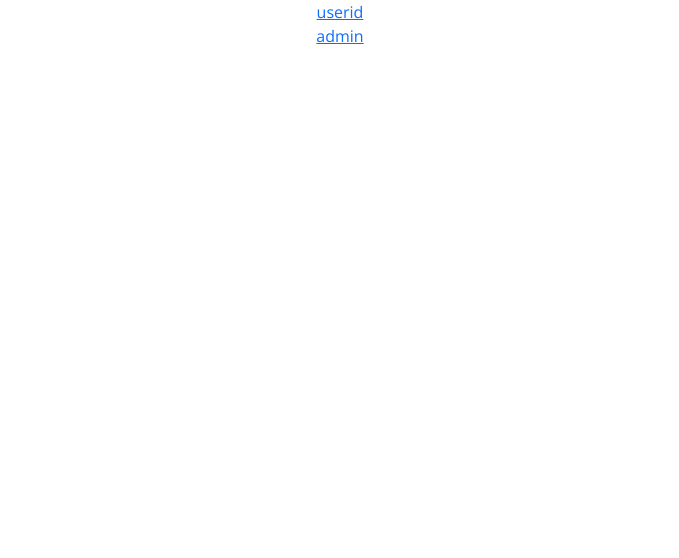
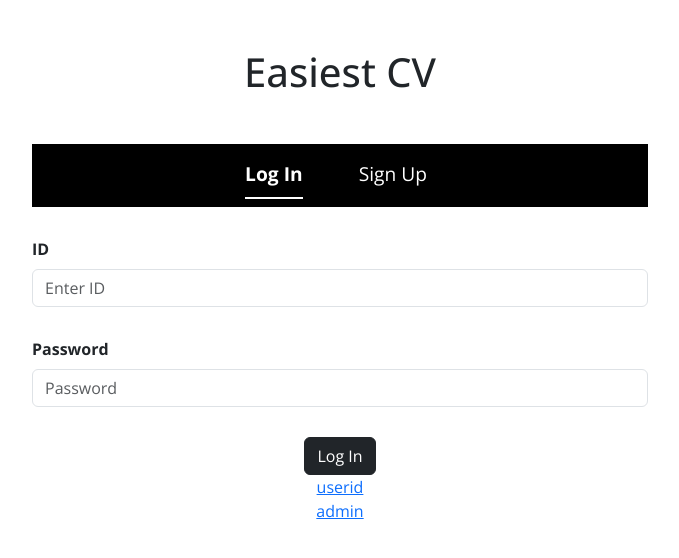
Before and after one commit to SihyeonHong/easiest-cv, a React (Create React App) app: page / in a window 1280 px wide. Shown: the top 558 px of the page, without its empty margins (300-979 px from the left). Built offline with nearby package versions, Linux system fonts and the light colour scheme; the HTML template or start-up script is replaced by a standard one.

Commit message:
[feat] add login and signup page

```diff
--- a/package.json
+++ b/package.json
@@ -7,6 +7,7 @@
     "@testing-library/jest-dom": "^5.16.5",
     "@testing-library/react": "^13.4.0",
     "@testing-library/user-event": "^13.5.0",
+    "axios": "^1.4.0",
     "bootstrap": "^5.3.0",
     "react": "^18.2.0",
     "react-bootstrap": "^2.7.4",
--- a/src/App.css
+++ b/src/App.css
@@ -14,6 +14,32 @@ body > * {
   margin-left: 20px;
   margin-right: 20px;
   color: white !important;
+}
+
+.nav-init {
+  text-align: center;
+  font-size: larger;
+}
+
+.body-init > * {
+  margin-top: 30px;
+  text-align: left;
+  font-weight: bold;
+}
+
+.form-id {
+  display: flex;
+  justify-content: space-between;
+  align-items: center;
+}
+
+.form-id-child2 {
+  flex-grow: 1;
+  margin-left: 10px;
+}
+
+.unconfirmed {
+  border-color: red !important;
 }
 
 .tabBody {
--- a/src/App.js
+++ b/src/App.js
@@ -1,9 +1,13 @@
 import "./App.css";
 import "bootstrap/dist/css/bootstrap.min.css";
+import { useState, useEffect } from "react";
 import { Routes, Route } from "react-router-dom";
+import axios from "axios";
+import styled from "styled-components";
 import NonAdminHome from "./components/NonAdminHome";
 import AdminHome from "./components/AdminHome";
 import HomeComponent from "./components/HomeComponent";
+import { Container, Row, Col, Form, Button, Nav } from "react-bootstrap";
 // import TabComponent from "./components/TabComponent";
 
 function App() {
@@ -22,12 +26,187 @@ function App() {
 }
 
 function InitPage() {
+  const [showLogin, setShowLogin] = useState(true);
+  const handleLoginOpen = () => setShowLogin(true);
+  const handleSignupOpen = () => setShowLogin(false);
+
   return (
-    <div>
+    <Container style={{ maxWidth: "640px" }}>
+      <h1 className="mt-5 mb-5">Easiest CV</h1>
+      <Nav
+        variant="underline"
+        defaultActiveKey="login"
+        className="nav-init justify-content-center"
+      >
+        <Nav.Item>
+          <Nav.Link eventKey="login" onClick={handleLoginOpen}>
+            Log In
+          </Nav.Link>
+        </Nav.Item>
+        <Nav.Item>
+          <Nav.Link eventKey="signup" onClick={handleSignupOpen}>
+            Sign Up
+          </Nav.Link>
+        </Nav.Item>
+      </Nav>
+      <Row>{showLogin ? <LoginForm /> : <SignupForm />}</Row>
+
       <a href="/userid">userid</a>
       <br></br>
       <a href="/admin">admin</a>
-    </div>
+    </Container>
+  );
+}
+
+function LoginForm() {
+  const [userid, setUserid] = useState("");
+  const [password, setPassword] = useState("");
+
+  const handleLogin = () => {
+    const data = {
+      userid: userid,
+      password: password,
+    };
+    console.log(data);
+    /* axios.post("http://localhost:8080/login", data)
+            .then((res) => {
+                console.log(res);
+                alert("Log in success!");
+            })
+            .catch((err) => {
+                console.log(err);
+                alert("Log in failed!");
+            }); */
+  };
+  return (
+    <Form className="body-init">
+      <Form.Group controlId="formID">
+        <Form.Label>ID</Form.Label>
+        <Form.Control
+          type="text"
+          placeholder="Enter ID"
+          value={userid}
+          onChange={(e) => setUserid(e.target.value)}
+        />
+      </Form.Group>
+      <Form.Group controlId="formPassword">
+        <Form.Label>Password</Form.Label>
+        <Form.Control
+          type="password"
+          placeholder="Password"
+          value={password}
+          onChange={(e) => setPassword(e.target.value)}
+        />
+      </Form.Group>
+      <Button variant="dark" type="button" onClick={handleLogin}>
+        Log In
+      </Button>
+    </Form>
+  );
+}
+
+function SignupForm() {
+  const [userid, setUserid] = useState("");
+  const [username, setUsername] = useState("");
+  const [email, setEmail] = useState("");
+  const [password, setPassword] = useState("");
+  const [confirmPassword, setConfirmPW] = useState("");
+  const [confirmed, setConfirmed] = useState(false);
+
+  const handleSignup = () => {
+    const data = {
+      userid: userid,
+      username: username,
+      email: email,
+      password: password,
+    };
+    if (!confirmed) {
+      alert("Password is not confirmed!");
+    } else {
+      console.log(data);
+      /* axios.post("http://localhost:8080/signup", data)
+        .then((res) => {
+            console.log(res);
+            alert("Sign up success!");
+        })
+        .catch((err) => {
+            console.log(err);
+            alert("Sign up failed!");
+        }); */
+    }
+  };
+
+  useEffect(() => {
+    setConfirmed(password === confirmPassword);
+  }, [password, confirmPassword]);
+
+  return (
+    <Form className="body-init">
+      <Form.Group controlId="formID">
+        <Form.Label>Your ID</Form.Label>
+        <div className="form-id">
+          <div className="form-id-child1">https://easiest-cv.com/</div>
+          <div className="form-id-child2">
+            <Form.Control
+              type="text"
+              placeholder="your_id"
+              style={{ marginLeft: "10px" }}
+              value={userid}
+              onChange={(e) => setUserid(e.target.value)}
+            />
+          </div>
+        </div>
+        <Form.Text className="text-muted">
+          This ID will be your domain. You CANNOT change it later.
+        </Form.Text>
+      </Form.Group>
+      <Form.Group controlId="formName">
+        <Form.Label>Your Name</Form.Label>
+        <Form.Control
+          type="text"
+          placeholder="Your Name"
+          value={username}
+          onChange={(e) => setUsername(e.target.value)}
+        />
+      </Form.Group>
+      <Form.Group controlId="formEmail">
+        <Form.Label>Email address</Form.Label>
+        <Form.Control
+          type="email"
+          placeholder="if you forget your password, you will receive email here"
+          value={email}
+          onChange={(e) => setEmail(e.target.value)}
+        />
+        <Form.Text className="text-muted">
+          If you forget your password, you will receive email here.
+        </Form.Text>
+      </Form.Group>
+
+      <Form.Group controlId="formPassword">
+        <Form.Label>Password</Form.Label>
+        <Form.Control
+          type="password"
+          placeholder="Password"
+          value={password}
+          onChange={(e) => setPassword(e.target.value)}
+        />
+      </Form.Group>
+
+      <Form.Group controlId="formConfirmPassword">
+        <Form.Label>Confirm Password</Form.Label>
+        <Form.Control
+          type="password"
+          placeholder="Confirm Password"
+          value={confirmPassword}
+          onChange={(e) => setConfirmPW(e.target.value)}
+          className={confirmed ? "" : "unconfirmed"}
+        />
+      </Form.Group>
+
+      <Button variant="dark" type="button" onClick={handleSignup}>
+        Sign Up
+      </Button>
+    </Form>
   );
 }
 
--- a/src/components/TabAdminComponent.js
+++ b/src/components/TabAdminComponent.js
@@ -88,8 +88,7 @@ function TabAdminComponent({ tabname }) {
               <td className="actions-column">
                 <Button variant="light" onClick={() => addTable(table.index)}>
                   +
-                </Button>
-                {""}
+                </Button>{" "}
                 <Button variant="light" onClick={() => deleteTable(table.key)}>
                   -
                 </Button>
```
Also changed, not shown: 1 other file (tests, documents, lock files or other folders).
